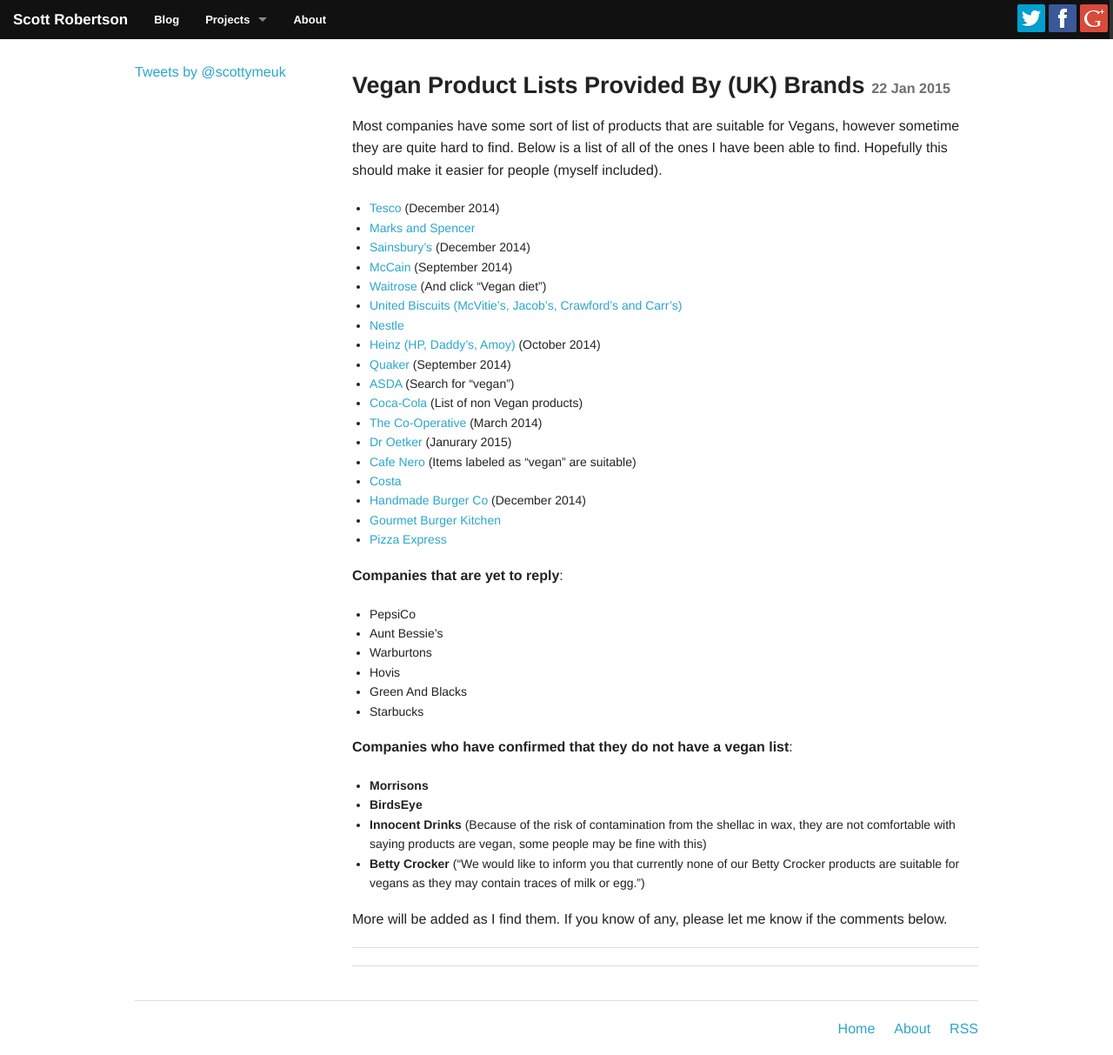
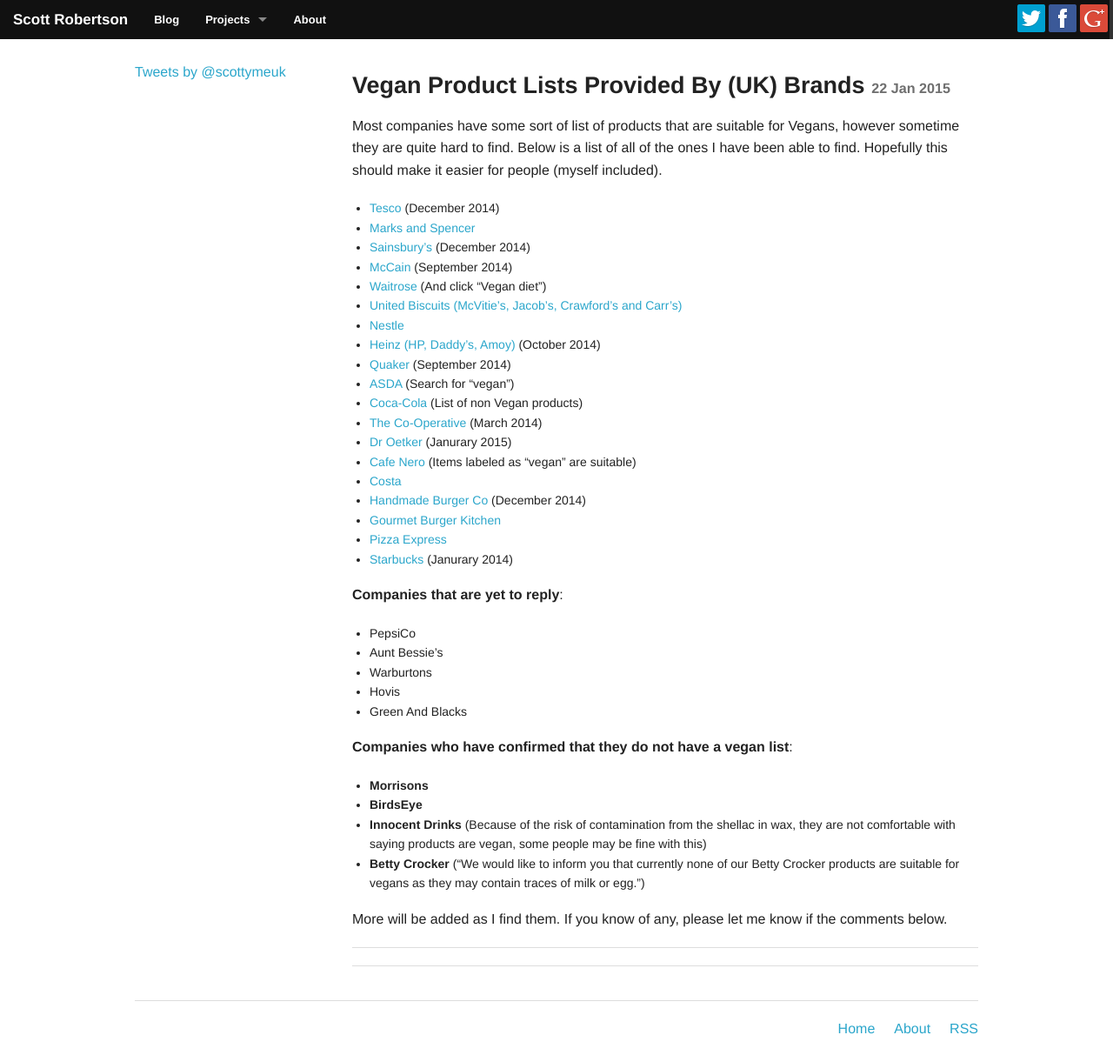
Before and after one commit to scottrobertson/scottrobertson.me, a Jekyll site: the page built from _posts/2015-01-22-uk-brands-vegan-lists.markdown, in a window 1280 px wide. Shown: the whole page at 87% size. Built offline with Jekyll 4.4.1, drawn with Linux system fonts in a browser that asks for light colours; nearby versions of some CDN libraries; Markdown is read by kramdown in place of the engine named in the settings; comment, search, counter and statistics services are not loaded.

Commit message:
Update 2015-01-22-uk-brands-vegan-lists.markdown

```diff
--- a/_posts/2015-01-22-uk-brands-vegan-lists.markdown
+++ b/_posts/2015-01-22-uk-brands-vegan-lists.markdown
@@ -25,6 +25,7 @@
 - [Handmade Burger Co](http://handmadeburger.co.uk/wp-content/uploads/2014/12/23397-HBC-Allergy-Menu_ONLINE.pdf) (December 2014)
 - [Gourmet Burger Kitchen](http://www.gbk.co.uk/assets/img/pdfMenus/GBK-AllergyMenu.pdf)
 - [Pizza Express](http://www.pizzaexpress.com/uploads/documents/allergy.pdf)
+- [Starbucks](https://upload.scottrobertson.me/eRfCJoAC1e2X4.html) (Janurary 2014)
 
 **Companies that are yet to reply**:
 
```
Also changed, not shown: other parts of _posts/2015-01-22-uk-brands-vegan-lists.markdown (+0 -1 lines).
